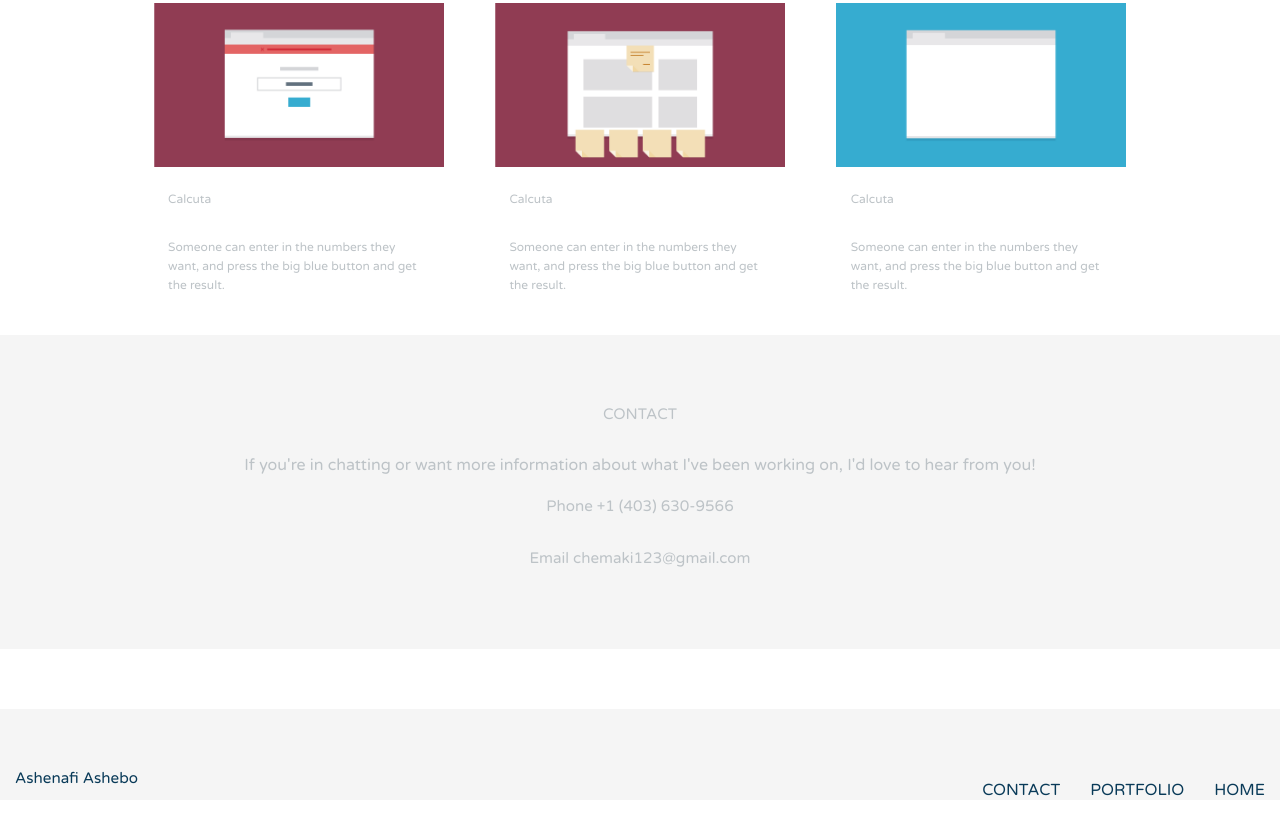
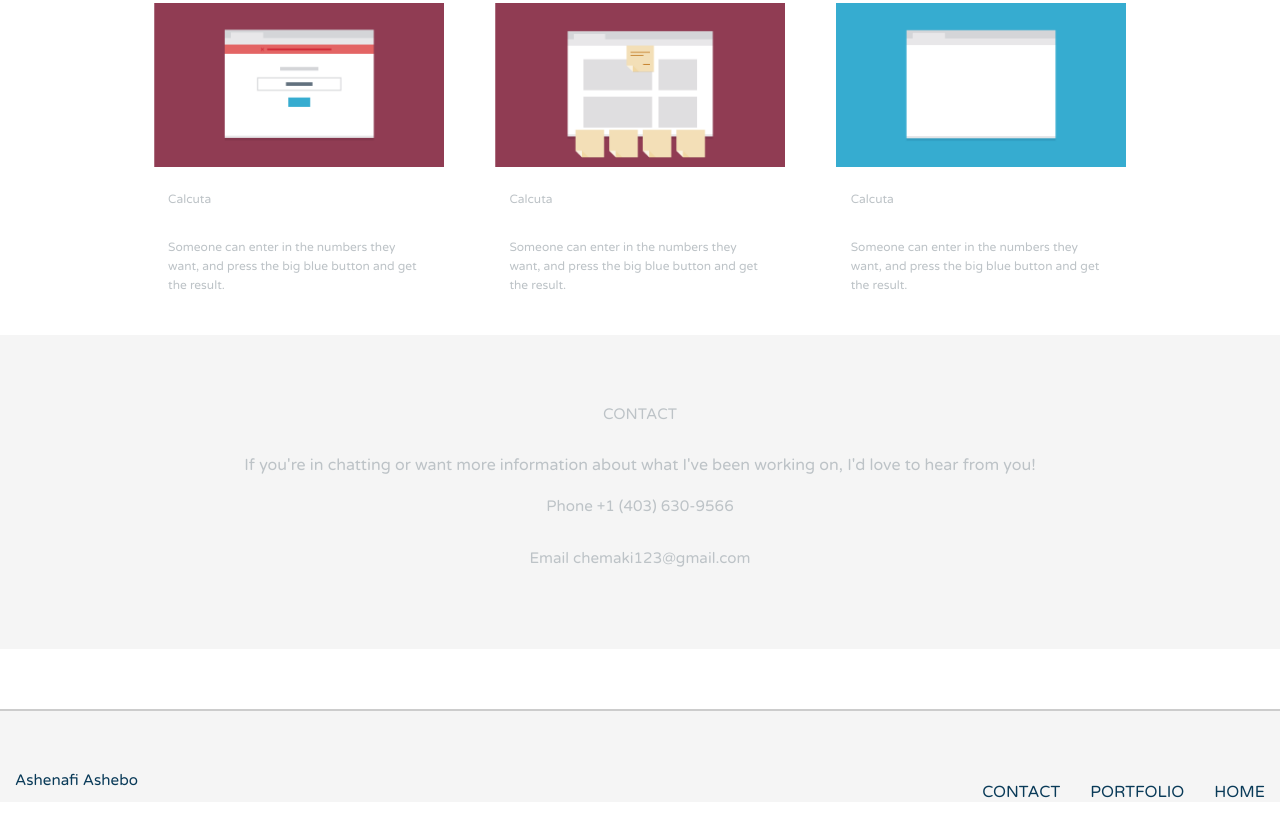
Before and after one commit to ashenafiashebo/Responsive_Layout_Project_ash, a plain HTML site: page index.html in a window 1280 px wide. Shown: the part 1926-2742 px from the top of the page. Drawn offline with Linux system fonts and the light colour scheme.

Commit message:
Update main.css

```diff
--- a/css/main.css
+++ b/css/main.css
@@ -83,7 +83,7 @@ img {
 	background: #f5f5f5;
 	padding: 2em 0;
 	margin-top: 60px;
-	border-top:2px solid,#ccc;
+	border-top: 2px solid #ccc;
 }
 .footer-banner {
 	text-align: center;
```
